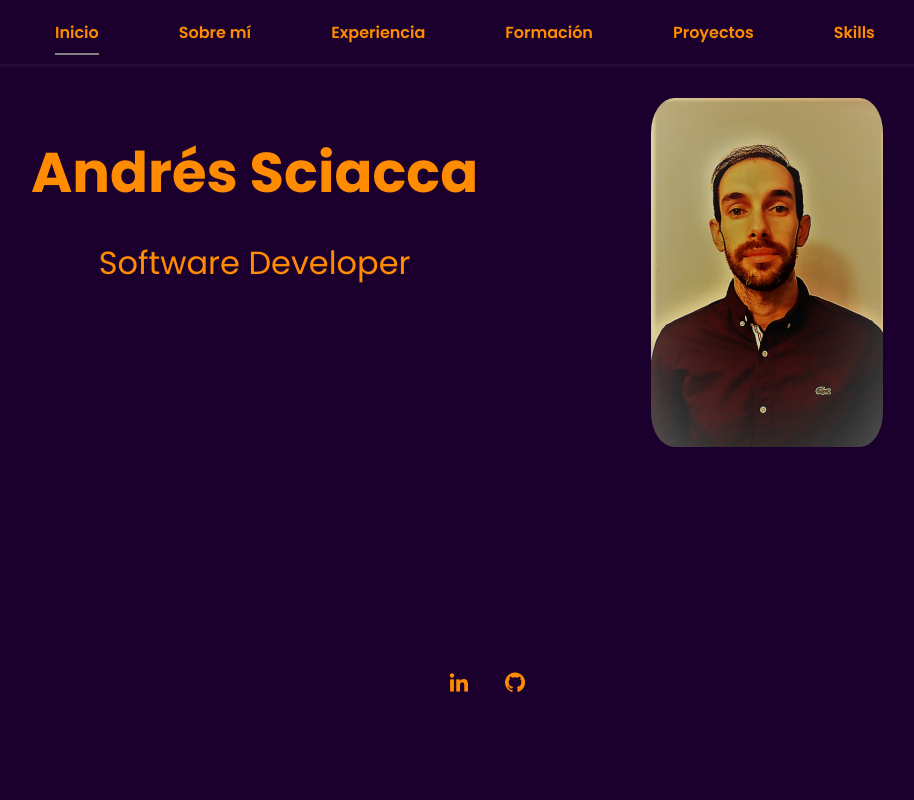
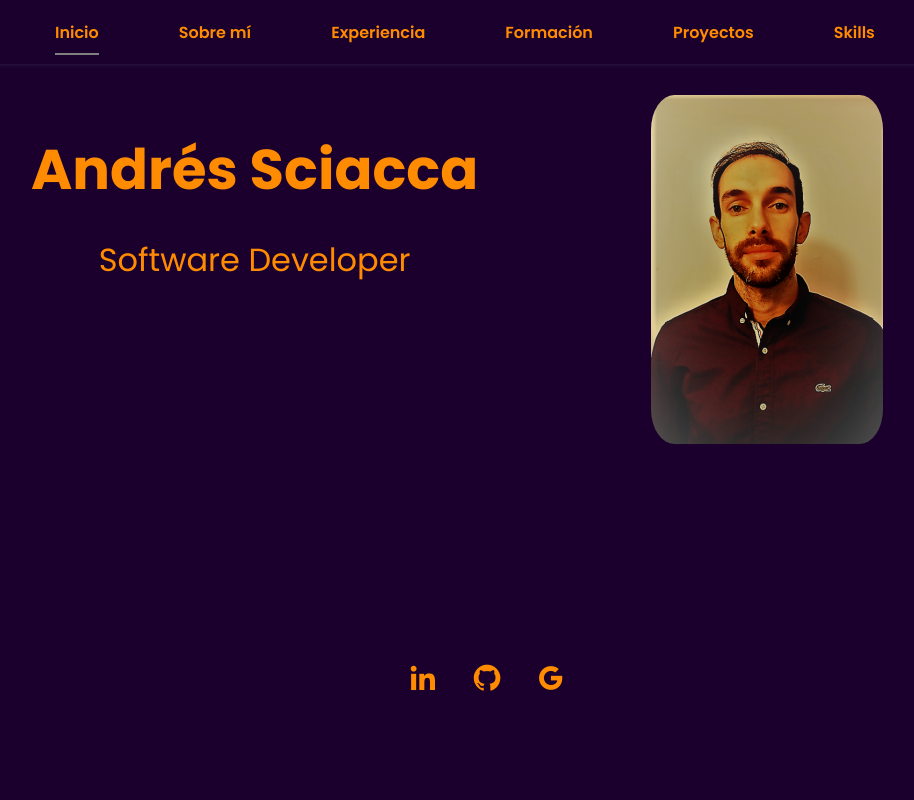
Before and after one commit to and10git/website-and, a website: page assets/index.html in a window 1280 px wide. Shown: the top 800 px of the page, without its empty margins (137-1051 px from the left). Drawn offline with nearby package versions, Linux system fonts and the light colour scheme.

Commit message:
make it better

```diff
--- a/assets/css/styles.css
+++ b/assets/css/styles.css
@@ -210,6 +210,7 @@ img{
   margin: auto;
   text-align: center;
   font-size: var(--h2-font-size);
+  margin-bottom: 2rem;
 }
 
 .home__title-color{
@@ -217,12 +218,12 @@ img{
 }
 .home__social{
   display: flex;
-margin: auto;
+  margin: auto;
 }
 .home__social-icon{
   width: max-content;
-  margin-bottom: var(--mb-2);
-  font-size: 1.5rem;
+  margin-bottom: var(--mb-2);;
+  font-size: 2rem;
   color: var(--second-color);
 }
 .home__social-icon:hover{
--- a/assets/index.html
+++ b/assets/index.html
@@ -49,9 +49,9 @@
                 </div>
             </div>
             <div class="home__social">
-                <a href="https://www.linkedin.com/in/andres-sciacca/" class="home__social-icon"><i
-                        class='bx bxl-linkedin'></i></a>
-                <a href="https://github.com/and10git" class="home__social-icon"><i class='bx bxl-github'></i></a>
+                <a href="https://www.linkedin.com/in/andres-sciacca/" class="home__social-icon"><i class='bx bxl-linkedin' title="Linkedin"></i></a>
+                <a href="https://github.com/and10git" class="home__social-icon"><i class='bx bxl-github' title="GitHub"></i></a>
+                <a href="mailto:andresfs.110@gmail.com" class="home__social-icon"><i class='bx bxl-google'title="Email"></i></a>
             </div>
         </section>
 
```
